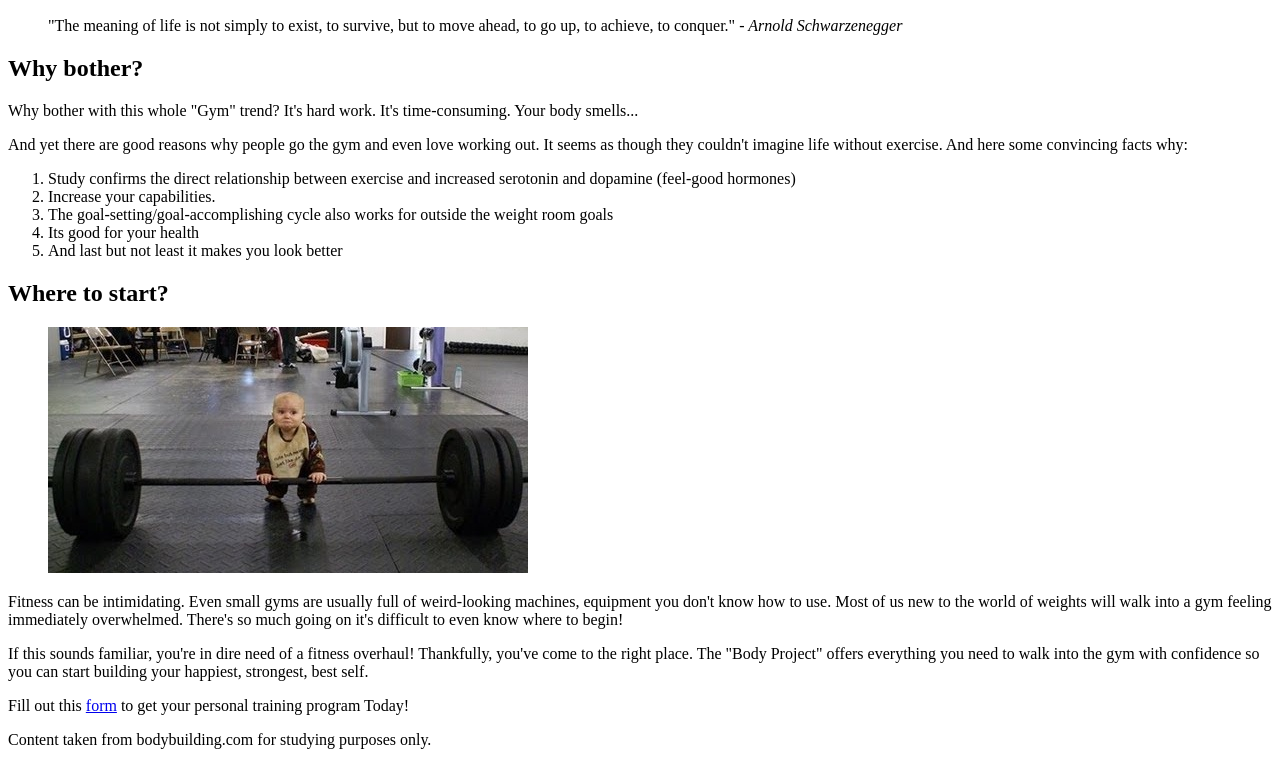
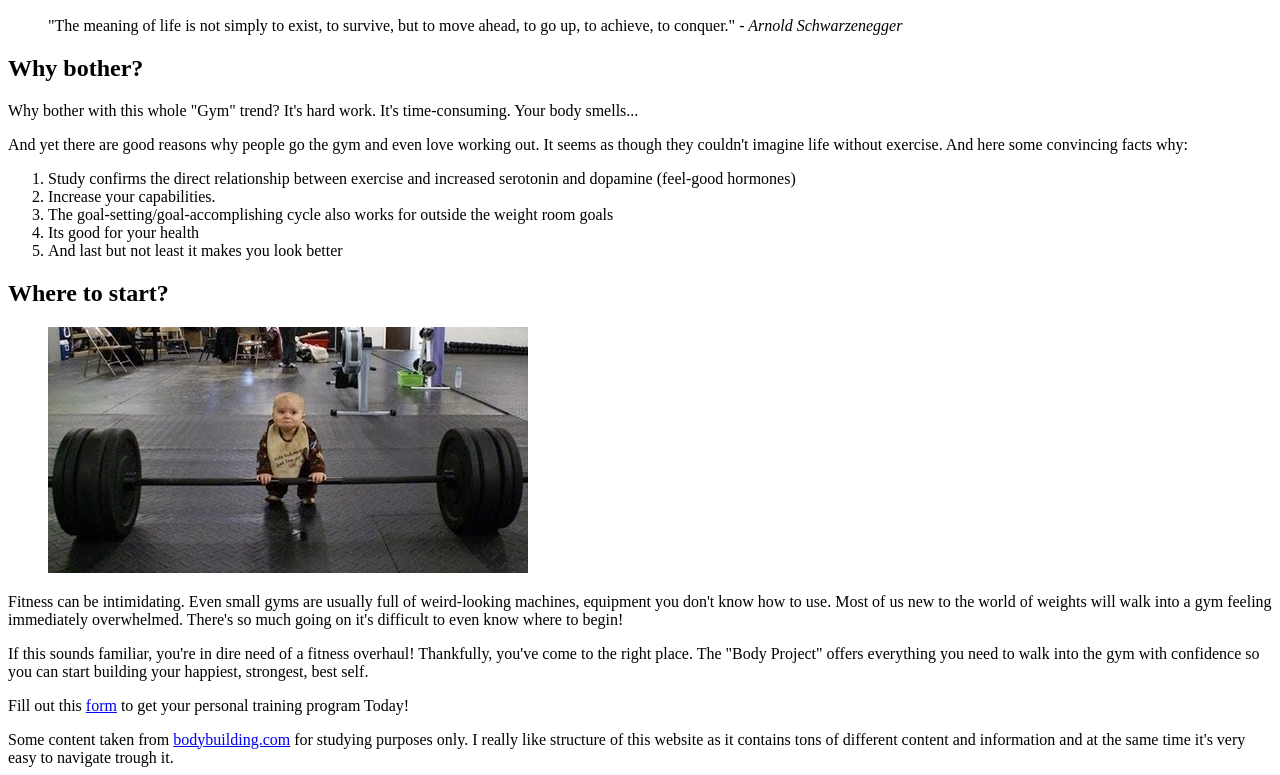
Before and after one commit to TatianaAb/Test-Website, a plain HTML site: page index.html in a window 1280 px wide. Shown: the part 465-1240 px from the top of the page. Drawn offline with Linux system fonts and the light colour scheme.

Commit message:
Add link and comment for similar website

```diff
--- a/index.html
+++ b/index.html
@@ -13,6 +13,7 @@
              <a href="contacts.html">Contacts</a></li>
       </ul>
 </nav>
+<main>
 <h1>The Best project you will ever work on is YOU!</h1>
 <img src="images/Arnold.jpg">
 <blockquote>
@@ -41,7 +42,8 @@
 <p>Fill out this <a href="form.html">form</a> to get your personal training program Today!</p>
 
 <footer>
-  Content taken from bodybuilding.com for studying purposes only.
+  Some content taken from <a href="http://www.bodybuilding.com">bodybuilding.com</a> for studying purposes only. I really like structure of this website as it contains tons of different content and information and at the same time it's very easy to navigate trough it.
 </footer>
+</main>
 </body>
 </html>
```
